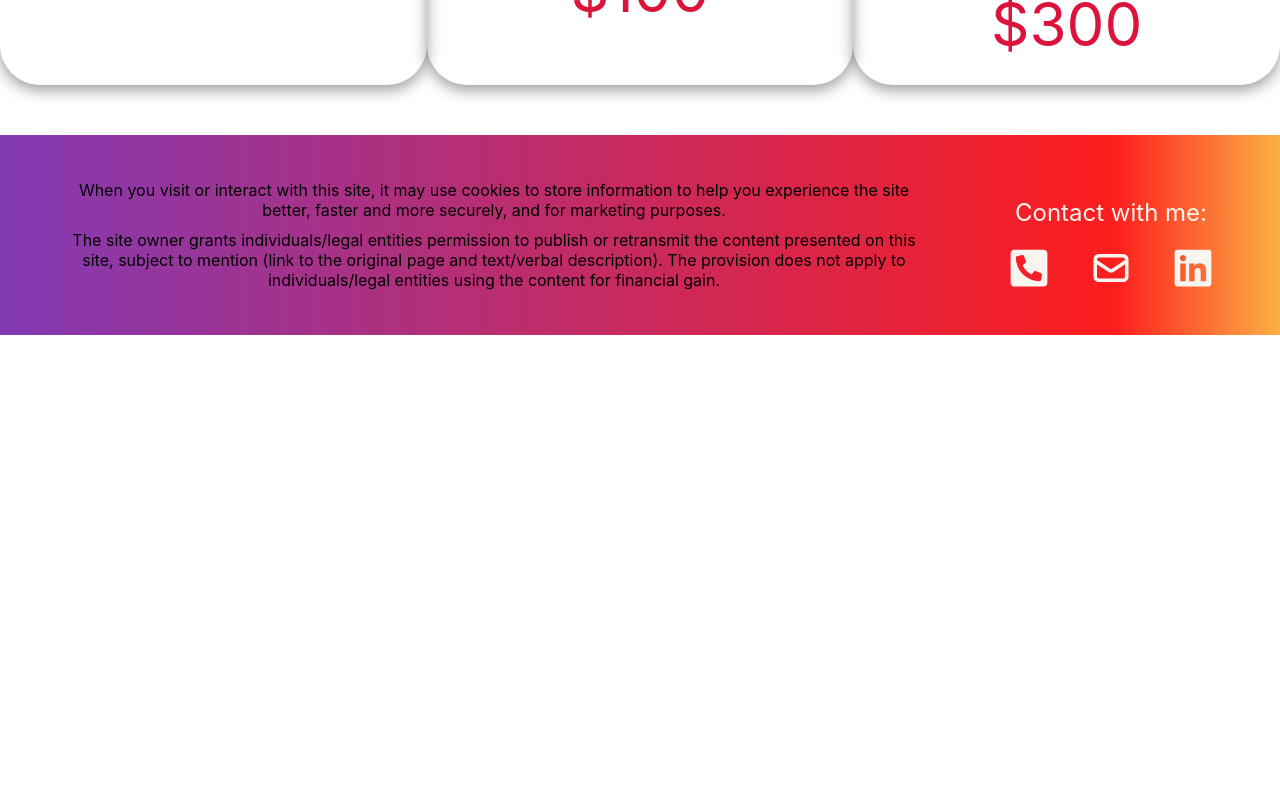
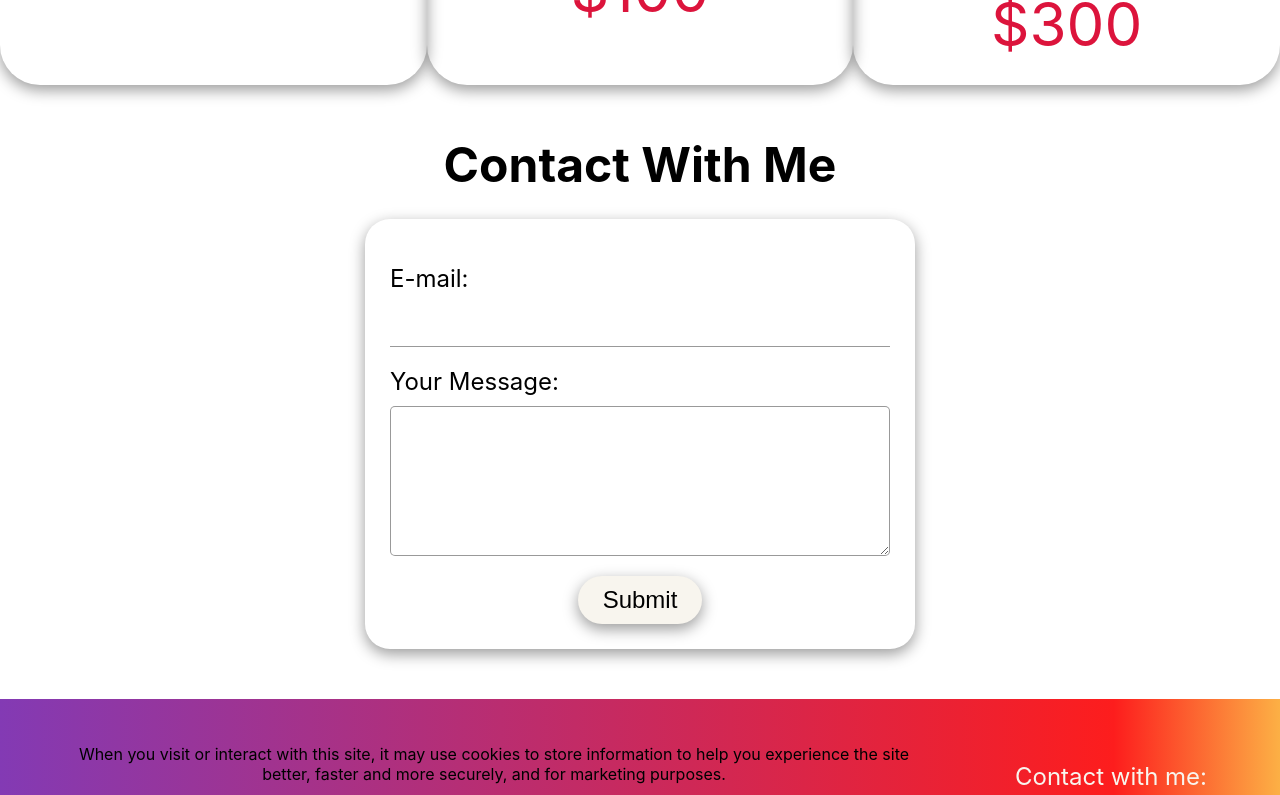
Before and after one commit to zZavarnoy/my_website-1.0, a React (Create React App) app: page / in a window 1280 px wide. Shown: the part 2680-3475 px from the top of the page. Before the commit the page ends 3015 px from the top, so only its background shows below. Built offline with nearby package versions, Linux system fonts and the light colour scheme; the HTML template or start-up script is replaced by a standard one.

Commit message:
Created contact section

```diff
--- a/src/App.js
+++ b/src/App.js
@@ -4,6 +4,7 @@ import About from "./components/about/About";
 import Footer from "./components/footer/Footer";
 import Services from "./components/services/Services";
 import Works from "./components/works/Works";
+import Contact from "./components/contact/Contact";
 
 function App() {
     return (
@@ -12,6 +13,7 @@ function App() {
             <About />
             <Works />
             <Services />
+            <Contact />
             <Footer />
         </div>
     );
--- /dev/null
+++ b/src/components/contact/Contact.jsx
@@ -0,0 +1,55 @@
+import { useState } from "react";
+import styles from "./Contact.module.css";
+
+function Contact() {
+    const [data, setData] = useState({ email: "", text: "" });
+
+    function handleFormSubmit(event) {
+        event.preventDefault();
+        alert(JSON.stringify(data));
+        setData({ email: "", text: "" });
+    }
+
+    function handleInputChange(event, name) {
+        setData({ ...data, [name]: event.target.value });
+    }
+
+    return (
+        <div className={styles.contact}>
+            <h1>Contact With Me</h1>
+            <form onSubmit={handleFormSubmit} className={styles.contact__form}>
+                <div className={styles.form__block}>
+                    <label>
+                        E-mail:
+                        <input
+                            type="text"
+                            value={data.email}
+                            onChange={(event) =>
+                                handleInputChange(event, "email")
+                            }
+                            className={styles.form__input}
+                        />
+                    </label>
+                </div>
+                <div className={styles.form__block}>
+                    <label>
+                        Your Message:
+                        <textarea
+                            type="text"
+                            value={data.text}
+                            onChange={(event) =>
+                                handleInputChange(event, "text")
+                            }
+                            className={styles.form__input}
+                        ></textarea>
+                    </label>
+                </div>
+                <button type="submit" className={styles.form__button}>
+                    Submit
+                </button>
+            </form>
+        </div>
+    );
+}
+
+export default Contact;
--- /dev/null
+++ b/src/components/contact/Contact.module.css
@@ -0,0 +1,68 @@
+.contact {
+    display: flex;
+    flex-direction: column;
+    font-size: 24px;
+    margin-top: 50px;
+    align-items: center;
+}
+
+.form__block {
+    margin: 20px 0;
+}
+
+.contact__form {
+    width: 500px;
+    text-align: left;
+    padding: 25px;
+    margin-top: 25px;
+    border-radius: 25px;
+    box-shadow: 0px 5px 15px rgba(0, 0, 0, 0.4);
+}
+.form__input {
+    display: block;
+    width: 100%;
+    font-size: 20px;
+    resize: vertical;
+    padding: 10px;
+    margin: 10px 0;
+    border: none;
+    box-sizing: border-box;
+}
+
+.form__input:focus {
+    outline: none;
+    border-bottom: 1px solid rgba(0, 0, 0, 0.7);
+}
+
+input.form__input {
+    border-bottom: 1px solid rgba(0, 0, 0, 0.4);
+}
+
+textarea.form__input {
+    border: 1px solid rgba(0, 0, 0, 0.4);
+    min-height: 150px;
+    border-radius: 5px;
+}
+
+textarea.form__input:focus {
+    border: 1px solid rgba(0, 0, 0, 0.7);
+}
+
+.form__button {
+    display: block;
+    font-size: 24px;
+    padding: 10px 25px;
+    margin: 0 auto;
+    color: #000;
+    background-color: rgb(248, 245, 238);
+    border-radius: 40px;
+    text-decoration: none;
+    box-shadow: 0px 5px 15px rgba(0, 0, 0, 0.4);
+    transition: box-shadow 0.5s;
+    border: none;
+}
+
+.form__button:hover {
+    box-shadow: 0px 5px 15px rgba(0, 0, 0, 0.5);
+    cursor: pointer;
+}
```
